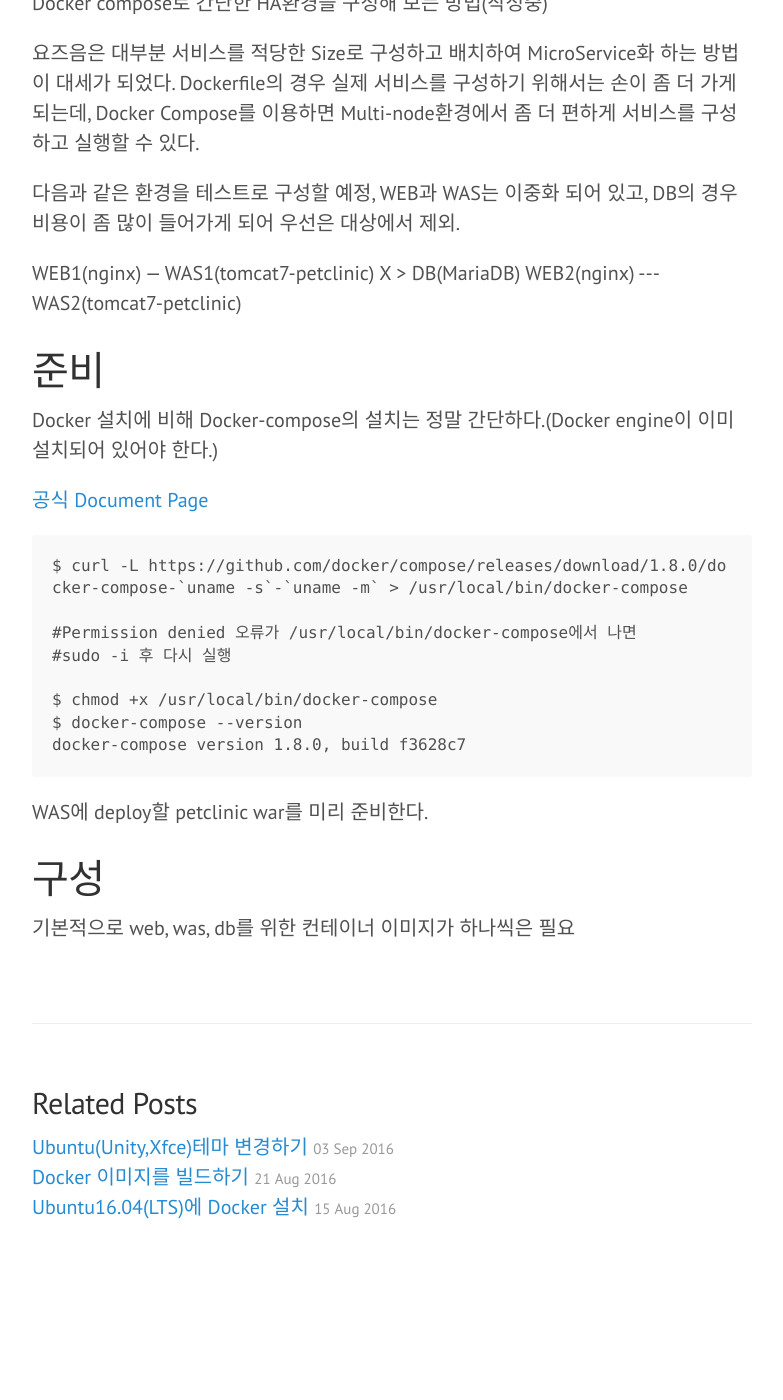
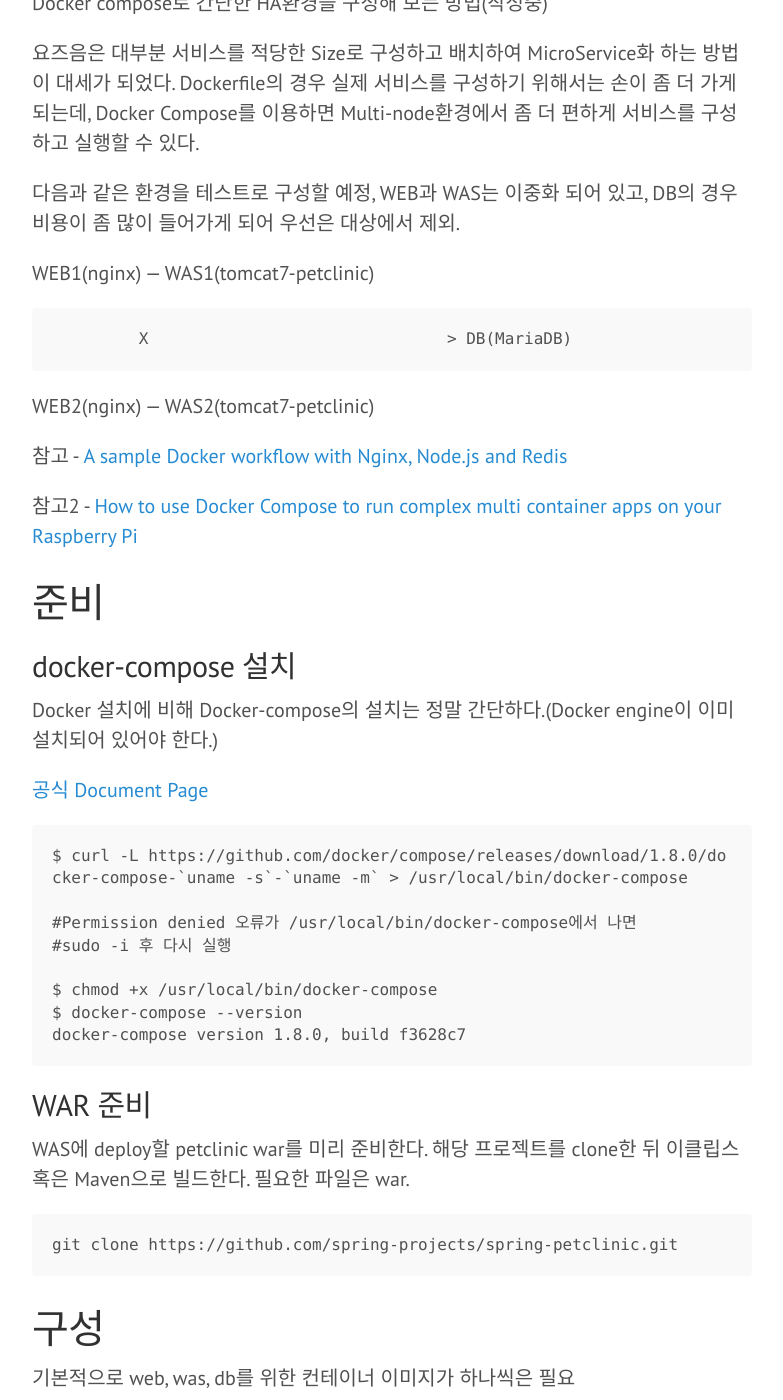
Before and after one commit to skaqud/skaqud.github.com, a Jekyll site: the page built from _posts/2016-09-06-Docker-run-with-docker-compose.markdown, in a window 1280 px wide and 1400 px high, scrolled down 244 px. Shown: the whole window, without its empty margins (248-1031 px from the left). Built offline with Jekyll 4.4.1, drawn with Linux system fonts in a browser that asks for light colours; before the commit the page ends 1526 px from its top, so only the background shows below that.

Commit message:
update posts

```diff
--- a/_posts/2016-09-06-Docker-run-with-docker-compose.markdown
+++ b/_posts/2016-09-06-Docker-run-with-docker-compose.markdown
@@ -15,11 +15,20 @@
 다음과 같은 환경을 테스트로 구성할 예정, WEB과 WAS는 이중화 되어 있고, DB의 경우 비용이 좀 많이 들어가게 되어 우선은 대상에서 제외.
 
 WEB1(nginx) --- WAS1(tomcat7-petclinic<war>)
+
              X                               > DB(MariaDB)
+
 WEB2(nginx) --- WAS2(tomcat7-petclinic<war>)
 
 
+참고 - [A sample Docker workflow with Nginx, Node.js and Redis](http://anandmanisankar.com/posts/docker-container-nginx-node-redis-example/)
+
+참고2 - [How to use Docker Compose to run complex multi container apps on your Raspberry Pi](http://blog.hypriot.com/post/docker-compose-nodejs-haproxy/)
+
+
 # 준비
+
+## docker-compose 설치
 
 Docker 설치에 비해 Docker-compose의 설치는 정말 간단하다.(Docker engine이 이미 설치되어 있어야 한다.)
 
@@ -34,7 +43,11 @@
     $ docker-compose --version
     docker-compose version 1.8.0, build f3628c7
 
-WAS에 deploy할 petclinic war를 미리 준비한다.
+## WAR 준비
+
+WAS에 deploy할 petclinic war를 미리 준비한다. 해당 프로젝트를 clone한 뒤 이클립스 혹은 Maven으로 빌드한다. 필요한 파일은 war.
+
+    git clone https://github.com/spring-projects/spring-petclinic.git
 
 # 구성
 
```
